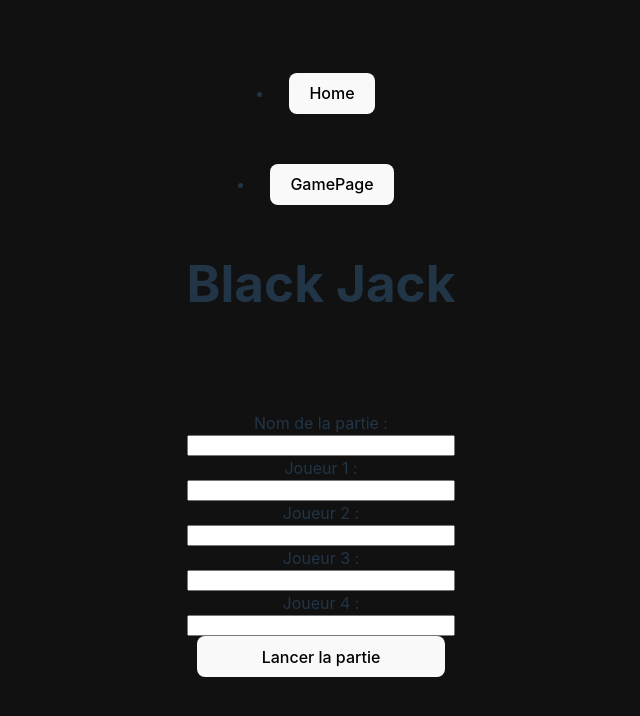
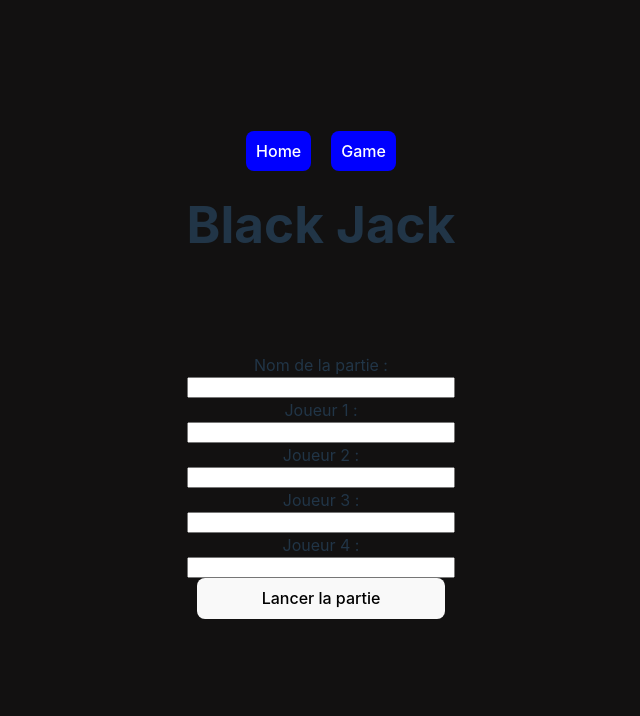
Before and after one commit to Kant1-18/BlackJack-Final, a React (Vite) app in the folder Frontend/: page / in a window 1280 px wide. Shown: the top 716 px of the page, without its empty margins (319-959 px from the left). Built offline with nearby package versions, Linux system fonts and the light colour scheme.

Commit message:
Edit style des routes

```diff
--- a/Frontend/src/App.css
+++ b/Frontend/src/App.css
@@ -45,3 +45,12 @@
   display: flex;
   flex-direction: column;
 }
+
+.home-button{
+  background-color: blue;
+  color: white;
+  border: none;
+  padding: 10px;
+  margin: 0 10px 25px 10px;
+  cursor: pointer;
+}
--- a/Frontend/src/App.jsx
+++ b/Frontend/src/App.jsx
@@ -10,12 +10,8 @@ function App() {
 
   return (
     <>
-      <li>
-          <button onClick={() => navigate("/")}>Home</button>
-        </li>
-        <li>
-          <button onClick={() => navigate("/GamePage")}>GamePage</button>
-      </li>
+      <button className='home-button' onClick={() => navigate("/")}>Home</button>
+      <button className='home-button' onClick={() => navigate("/GamePage")}>Game</button>
 
       <Routes>
         <Route path="/" element={<Home />} />
```
